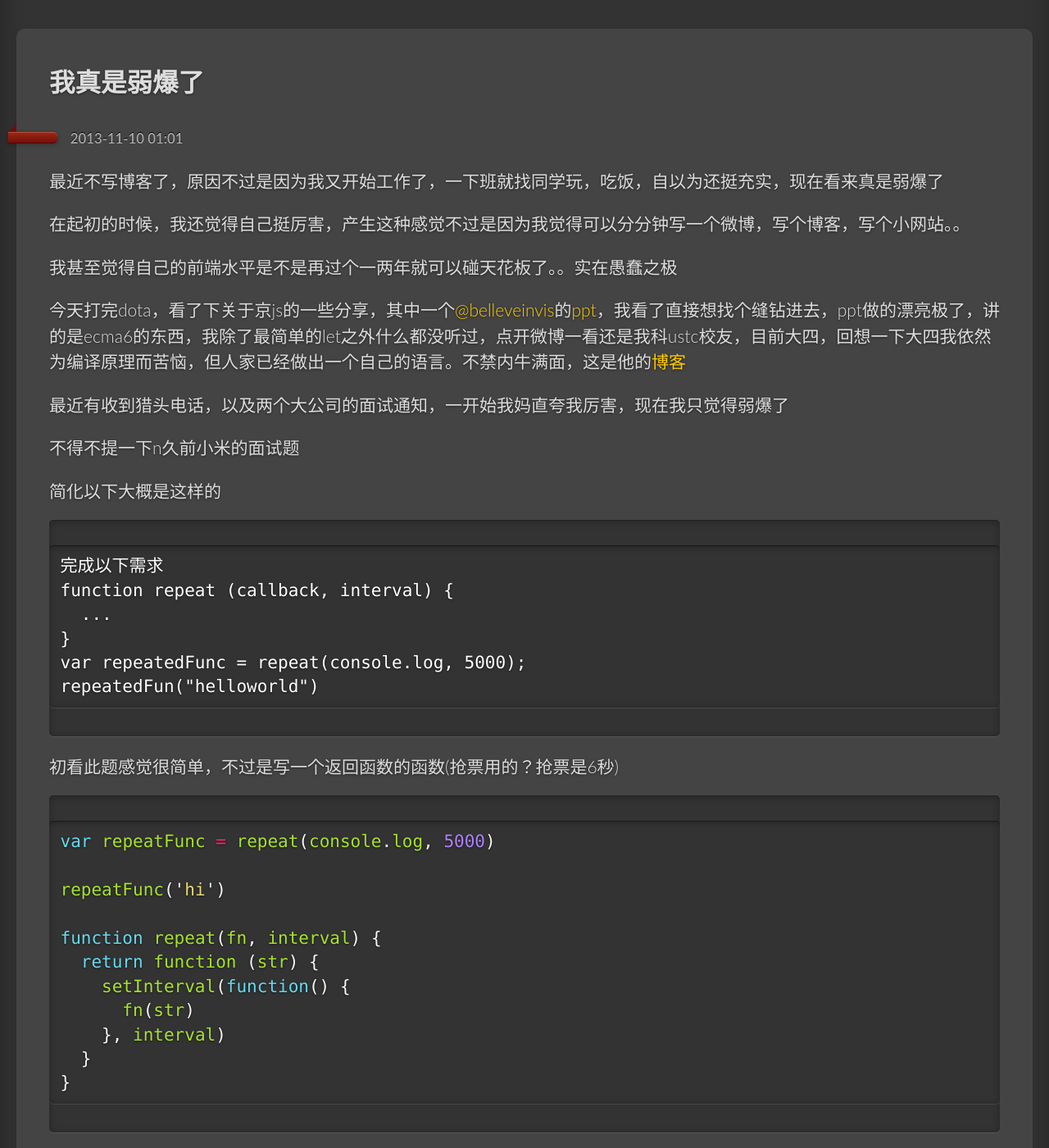
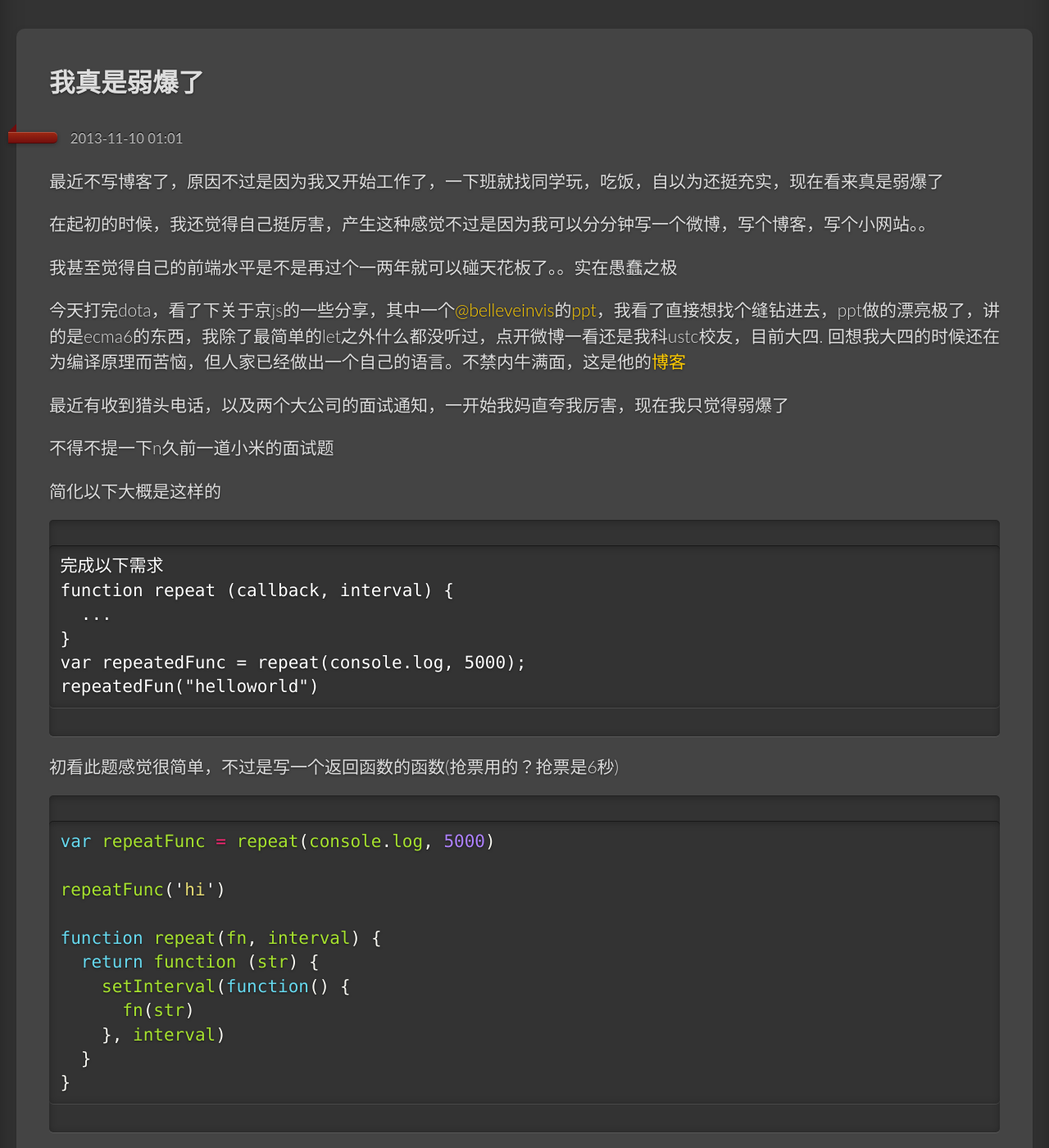
Before and after one commit to chunpu/blog, a Jekyll site: the page built from _posts/2013-11-10-Im-weak-out.md, in a window 1280 px wide and 1400 px high, scrolled down 314 px. Shown: the whole window at 82% size. Built offline with Jekyll 4.4.1, drawn with Linux system fonts in a browser that asks for light colours; Markdown is read by kramdown in place of the engine named in the settings; some of the changed text lies outside the part shown.

Commit message:
update im weak

```diff
--- a/_posts/2013-11-10-Im-weak-out.md
+++ b/_posts/2013-11-10-Im-weak-out.md
@@ -8,15 +8,15 @@
 
 最近不写博客了，原因不过是因为我又开始工作了，一下班就找同学玩，吃饭，自以为还挺充实，现在看来真是弱爆了
 
-在起初的时候，我还觉得自己挺厉害，产生这种感觉不过是因为我觉得可以分分钟写一个微博，写个博客，写个小网站。。
+在起初的时候，我还觉得自己挺厉害，产生这种感觉不过是因为我可以分分钟写一个微博，写个博客，写个小网站。。
 
 我甚至觉得自己的前端水平是不是再过个一两年就可以碰天花板了。。实在愚蠢之极
 
-今天打完dota，看了下关于京js的一些分享，其中一个[@belleveinvis](http://weibo.com/belleveinvis)的[ppt](http://vdisk.weibo.com/s/544GFEuUPkI)，我看了直接想找个缝钻进去，ppt做的漂亮极了，讲的是ecma6的东西，我除了最简单的let之外什么都没听过，点开微博一看还是我科ustc校友，目前大四，回想一下大四我依然为编译原理而苦恼，但人家已经做出一个自己的语言。不禁内牛满面，这是他的[博客](http://typeof.net/index.html)
+今天打完dota，看了下关于京js的一些分享，其中一个[@belleveinvis](http://weibo.com/belleveinvis)的[ppt](http://vdisk.weibo.com/s/544GFEuUPkI)，我看了直接想找个缝钻进去，ppt做的漂亮极了，讲的是ecma6的东西，我除了最简单的let之外什么都没听过，点开微博一看还是我科ustc校友，目前大四. 回想我大四的时候还在为编译原理而苦恼，但人家已经做出一个自己的语言。不禁内牛满面，这是他的[博客](http://typeof.net/index.html)
 
 最近有收到猎头电话，以及两个大公司的面试通知，一开始我妈直夸我厉害，现在我只觉得弱爆了
 
-不得不提一下n久前小米的面试题
+不得不提一下n久前一道小米的面试题
 
 简化以下大概是这样的
 
@@ -118,4 +118,8 @@
 
 因为宿主环境不同，nodejs输出并不需要用到this,而chrome用到了
 
-其他的东西我还是多看看标准再来说吧，一多说就暴露学历
+改成print为啥可以呢？因为print中是直接调用console.log，它的this就是console
+
+可以推断出如果是`var print = console.log`,肯定也会报相同的错误
+
+至于为什么浏览器中的console.log会用到this,我还是多看看源码和标准再来说吧，一多说就暴露学历
```
Also changed, not shown: other parts of _posts/2013-11-10-Im-weak-out.md (+1 -1 lines).
